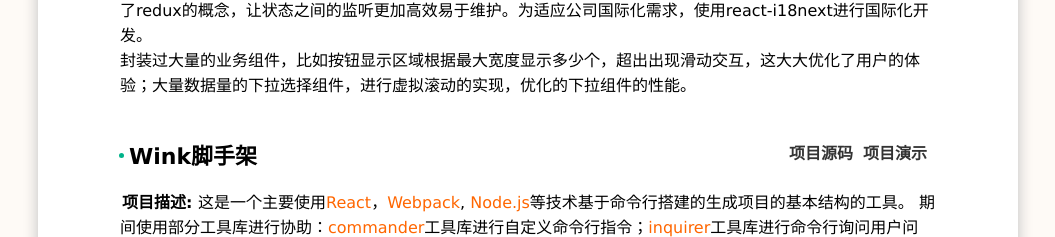
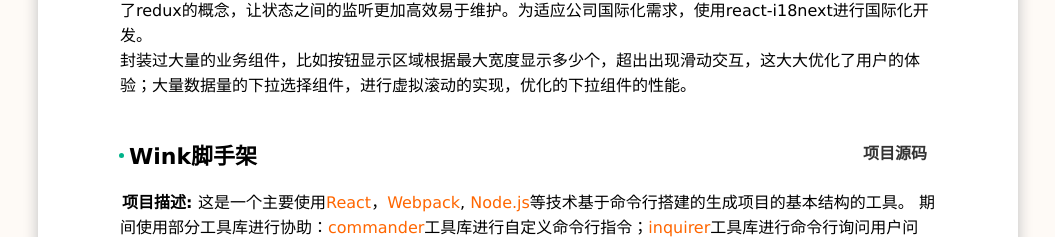
Before and after one commit to samuel-xiangpeng/display-resume, a React (Create React App) app: page /#/resume in a window 1280 px wide. Shown: the part 1035-1272 px from the top of the page, without its empty margins (112-1167 px from the left). Built offline with nearby package versions, Linux system fonts and the light colour scheme; a small style sheet from the web is missing.

Commit message:
部分链接🔗完善

```diff
--- a/public/index.html
+++ b/public/index.html
@@ -28,7 +28,7 @@
       work correctly both with client-side routing and a non-root public URL.
       Learn how to configure a non-root public URL by running `npm run build`.
     -->
-    <title>display&&resume</title>
+    <title>祥·简历</title>
 </head>
 
 <body>
--- a/src/Resume.js
+++ b/src/Resume.js
@@ -95,7 +95,7 @@ const Resume = function () {
                                 <h3><i className='dot' />Wink脚手架</h3>
                                 <div className='links'>
                                     <a rel="noreferrer" href="https://github.com/samuel-xiangpeng/wink-cli" target='_blank'>项目源码</a>
-                                    <a rel="noreferrer" href="#/resume" target='_blank'>项目演示</a>
+                                    {/*<a rel="noreferrer" href="#/resume" target='_blank'>项目演示</a>*/}
                                 </div>
                             </header>
                             <div className="item-bd">
```
